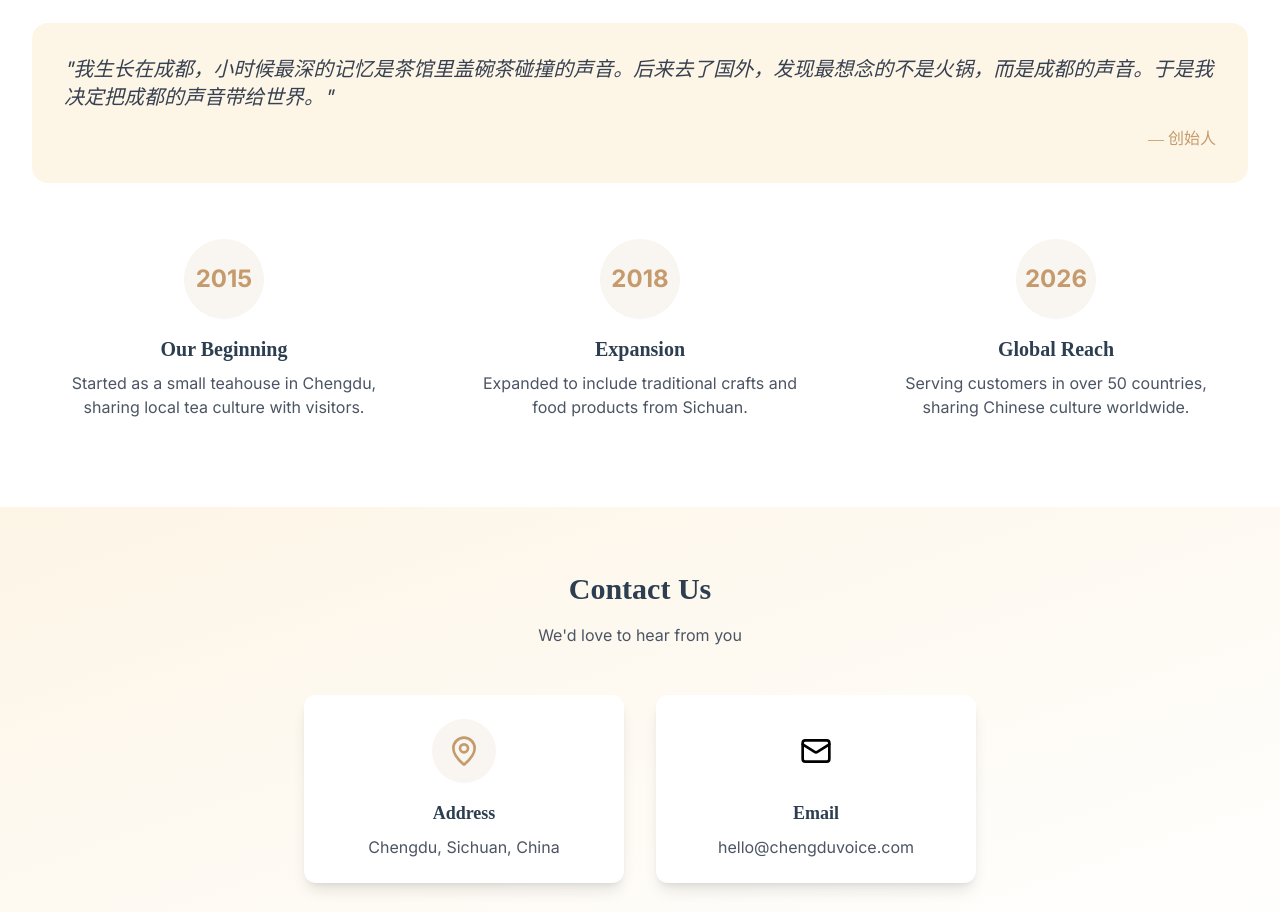
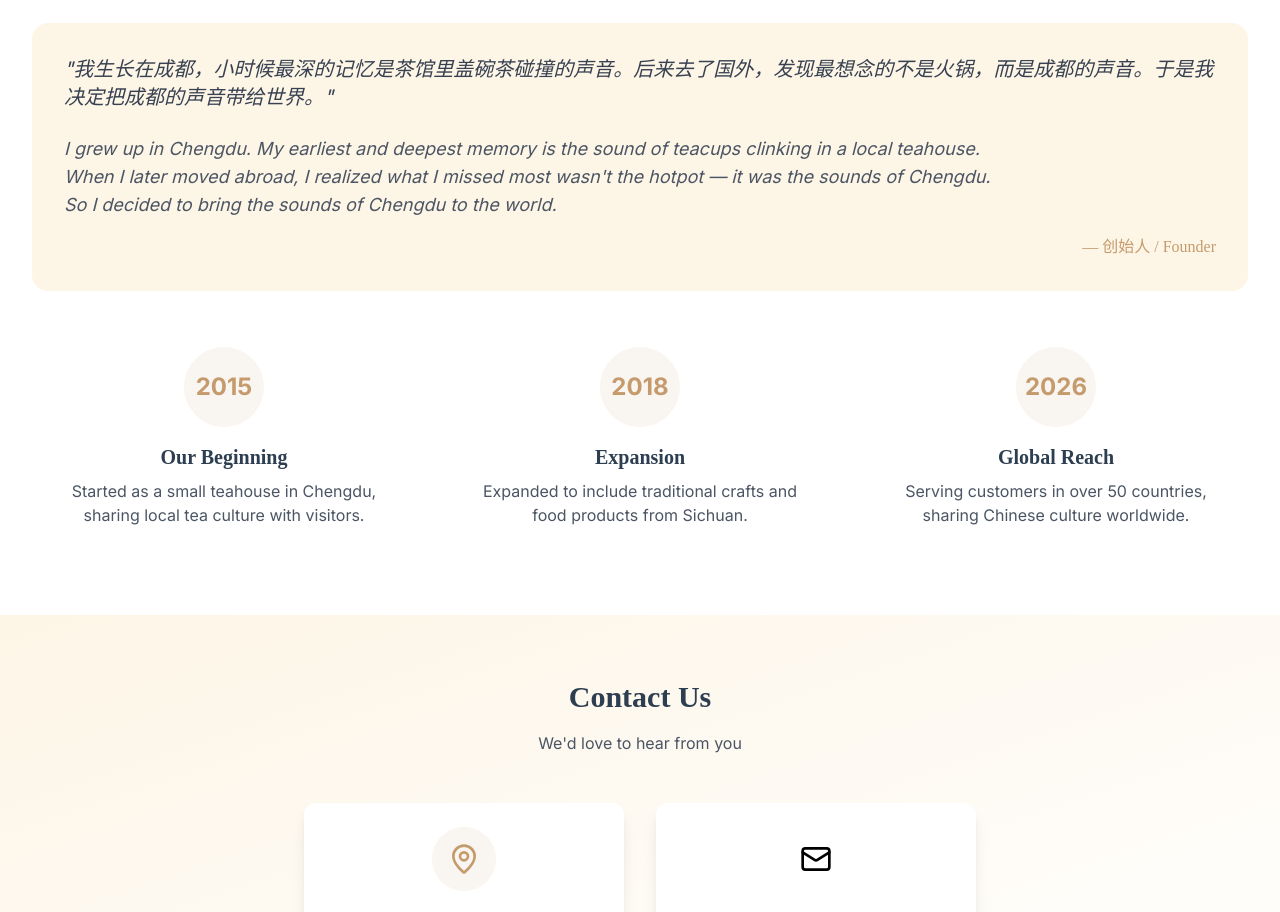
Before and after one commit to luo123wei/chengdu-Voice, a Next.js app: page /about in a window 1280 px wide. Shown: the part 1240-2152 px from the top of the page. Built offline with nearby package versions, Linux system fonts and the light colour scheme; no server answers.

Commit message:
为About页面创始人语录添加英文翻译

```diff
--- a/app/about/page.tsx
+++ b/app/about/page.tsx
@@ -115,7 +115,14 @@ export default function AboutPage() {
             <blockquote className="text-lg md:text-xl text-gray-700 italic leading-relaxed">
               "我生长在成都，小时候最深的记忆是茶馆里盖碗茶碰撞的声音。后来去了国外，发现最想念的不是火锅，而是成都的声音。于是我决定把成都的声音带给世界。"
             </blockquote>
-            <p className="text-right mt-4 text-primary font-serif font-medium">— 创始人</p>
+            <blockquote className="text-base md:text-lg text-gray-600 italic leading-relaxed mt-6">
+              I grew up in Chengdu. My earliest and deepest memory is the sound of teacups clinking in a local teahouse.
+              <br />
+              When I later moved abroad, I realized what I missed most wasn't the hotpot — it was the sounds of Chengdu.
+              <br />
+              So I decided to bring the sounds of Chengdu to the world.
+            </blockquote>
+            <p className="text-right mt-4 text-primary font-serif font-medium">— 创始人 / Founder</p>
           </div>
 
           <div className="grid md:grid-cols-3 gap-8">
```
